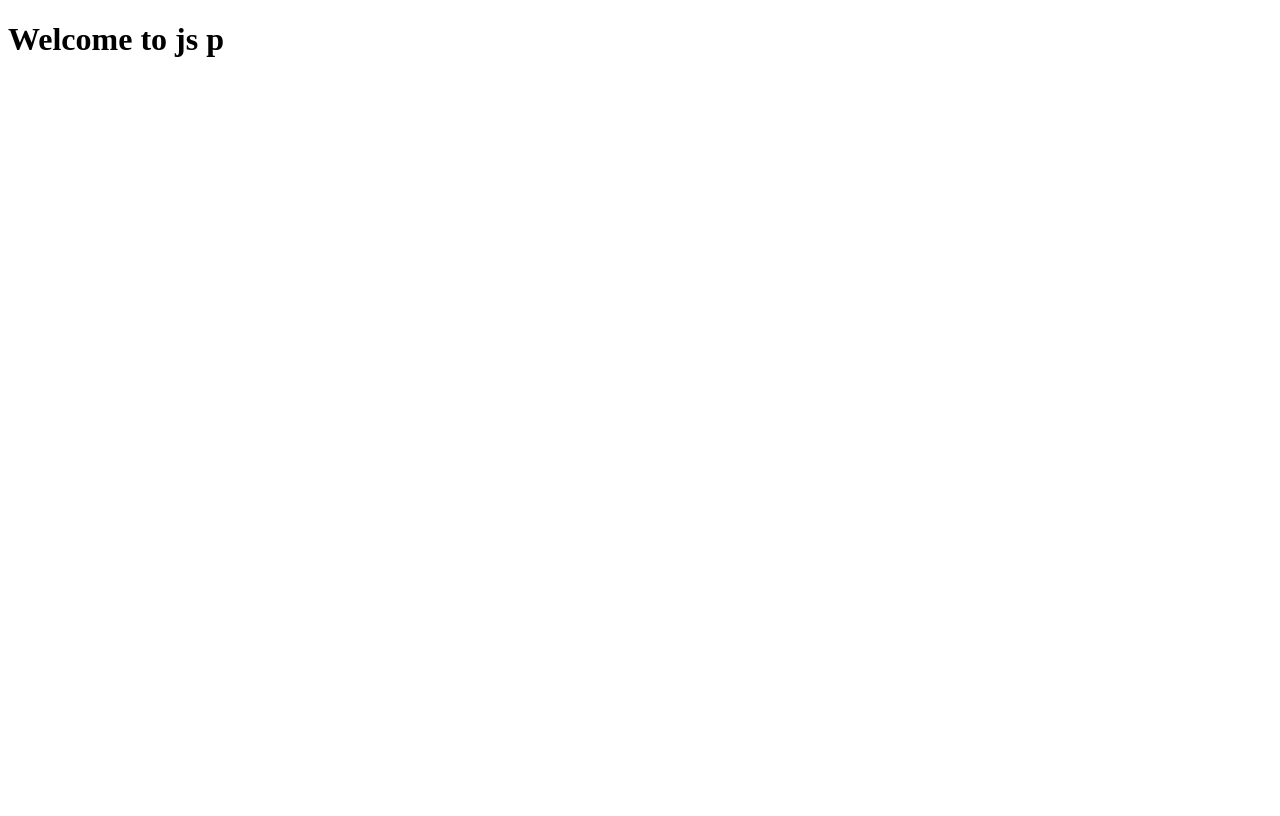
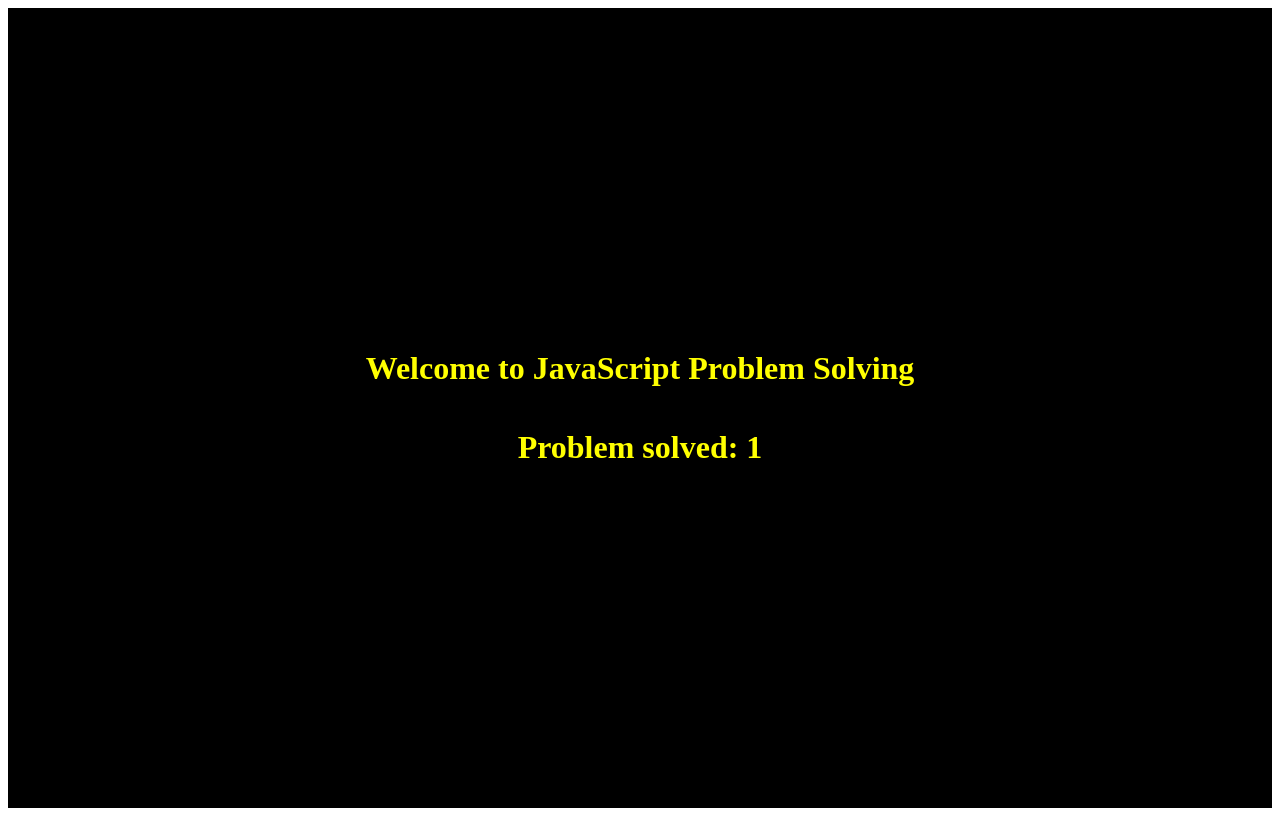
Before and after one commit to tigermursa/JavaScript-Problem-Solving, a plain HTML site: page index.html in a window 1280 px wide. Drawn offline with Linux system fonts and the light colour scheme.

Commit message:
"updated the index file"

```diff
--- a/LongestWordIntheArray.js
+++ b/LongestWordIntheArray.js
@@ -1,7 +1,7 @@
 //=======================================================
 //     Problem : Find the Longest word in a String
 //=======================================================
-
+console.log("Problem : Find the Longest word in a String");
 //? Note:
 // If input string empty or only space then return invalid input
 
--- a/index.html
+++ b/index.html
@@ -1,13 +1,26 @@
 <!DOCTYPE html>
 <html lang="en">
-<head>
-    <meta charset="UTF-8">
-    <meta name="viewport" content="width=device-width, initial-scale=1.0">
+  <head>
+    <meta charset="UTF-8" />
+    <meta name="viewport" content="width=device-width, initial-scale=1.0" />
     <script defer src="LongestWordIntheArray.js"></script>
     <!-- <script defer src="SmallestNumber.js"></script> -->
     <title>Java Script Problem</title>
-</head>
-<body>
-    <h1>Welcome to js p</h1>
-</body>
+  </head>
+  <body>
+    <div
+      style="
+        display: flex;
+        flex-direction: column;
+        justify-content: center;
+        align-items: center;
+        height: 100vh;
+        background-color: black;
+        color: yellow
+      "
+    >
+      <h1>Welcome to JavaScript Problem Solving</h1>
+      <h1>Problem solved: 1</h1>
+    </div>
+  </body>
 </html>
```
Also changed, not shown: SmallestNumber.js (added).
